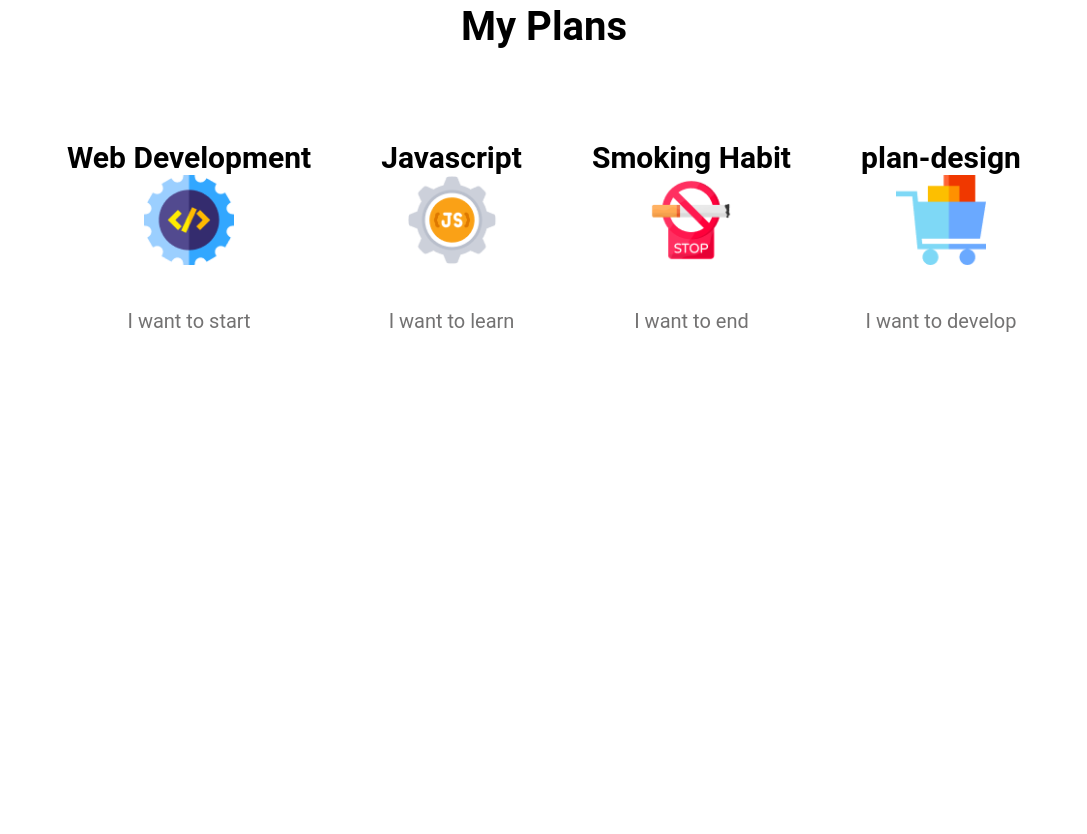
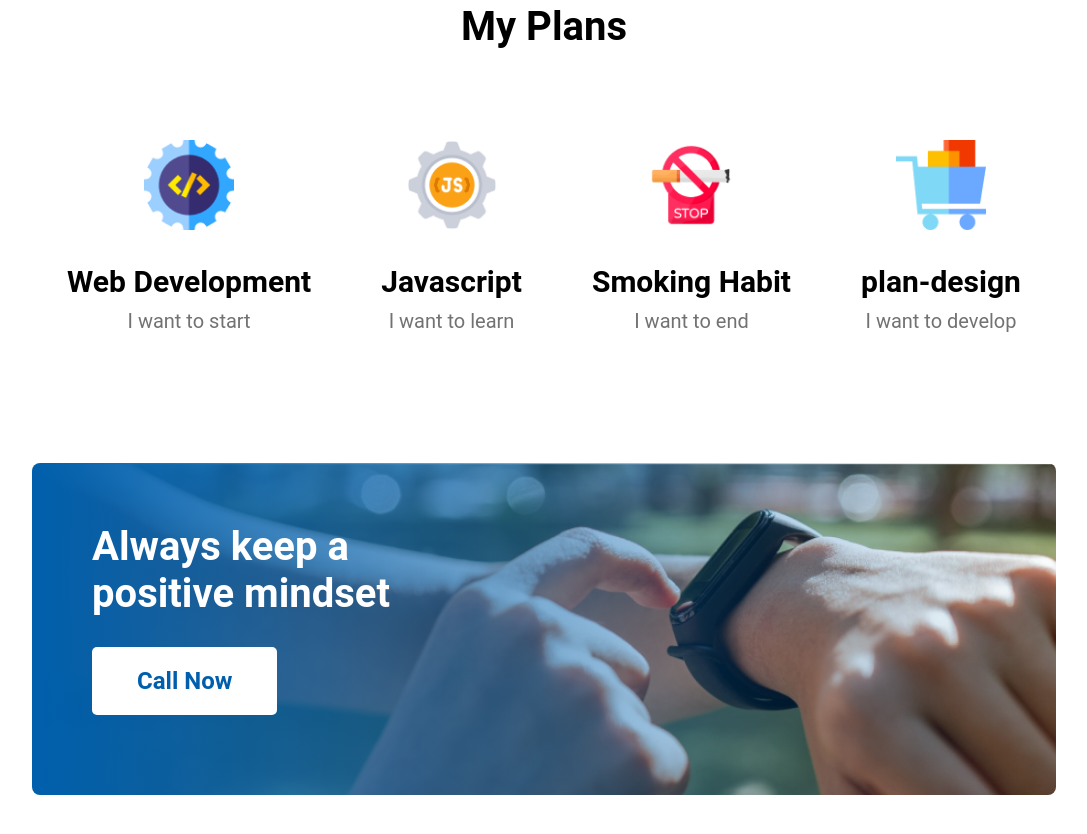
Before and after one commit to codedotcore/newyeartemplate, a plain HTML site: page index.html in a window 1280 px wide. Shown: the part 1727-2561 px from the top of the page, without its empty margins (96-1183 px from the left). Before the commit the page ends 2190 px from the top, so only its background shows below. Drawn offline with Linux system fonts and the light colour scheme.

Commit message:
added header and section

```diff
--- a/index.html
+++ b/index.html
@@ -84,29 +84,51 @@
     <h2 class="My-Plans-title">My Plans</h2>
     <div class="plan">
     <div class="plane-design">
+
+        <img src="/images/icons/web.png" alt="web development">
         <h3>Web Development
         </h3>
-        <img src="/images/icons/web.png" alt="web development">
         <p>I want to start</p>
     </div>
     <div class="plane-design">
+
+        <img src="/images/icons/js.png" alt="Javascript">
         <h3>Javascript</h3>
-        <img src="/images/icons/js.png" alt="Javascript">
         <p>I want to learn</p>
     </div>
     <div class="plane-design">
+
+        <img src="/images/icons/smoke.png" alt="smoke">
         <h3>Smoking Habit</h3>
-        <img src="/images/icons/smoke.png" alt="smoke">
         <p>I want to end</p>
     </div>
     <div class="plane-design">
+
+        <img src="/images/icons/ecom.png" alt="ecommerce">
         <h3>plan-design</h3>
-        <img src="/images/icons/ecom.png" alt="ecommerce">
         <p>I want to develop</p>
     </div>
 </div>
 </div>
 </section>
       <!-- My plan section close -->
+
+
+       <!-- call-to-action style  -->
+
+       <section>
+        <div class="container">
+            <div class="call-to-action">
+            <div class="action">
+                <h3> Always keep a positive mindset</h3>
+                <button class="primary-btn">Call Now</button>
+            </div>
+        </div>
+        </div>
+       </section>
+      <!-- call-to-action style  -->
+
+
+
 </body>
 </html>
--- a/styles/style.css
+++ b/styles/style.css
@@ -116,3 +116,26 @@ align-items: center;
 .My-Plans-title{
     text-align: center;
 }
+
+
+/* call-to-action style */
+.call-to-action{
+    background-image: linear-gradient(90deg, #005FAC 0%, rgba(0, 95, 172, 0) 100%),url(../images/watch.png);
+    border-radius: 8px;
+    padding: 60px;
+    margin-bottom: 130px;
+    background-size: cover;
+    background-repeat: no-repeat;
+}
+
+.action h3{
+    font-weight: 700;
+    font-size: 40px;
+    color: #ffffff;
+    line-height: 47px;
+    margin-bottom: 30px;
+}
+
+.action{
+    width: 40%;
+}
```
